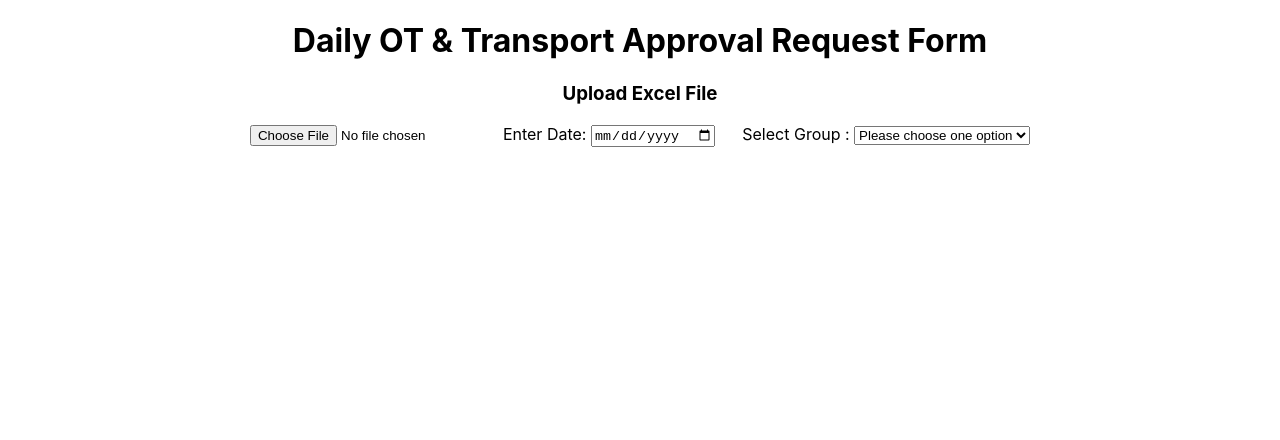
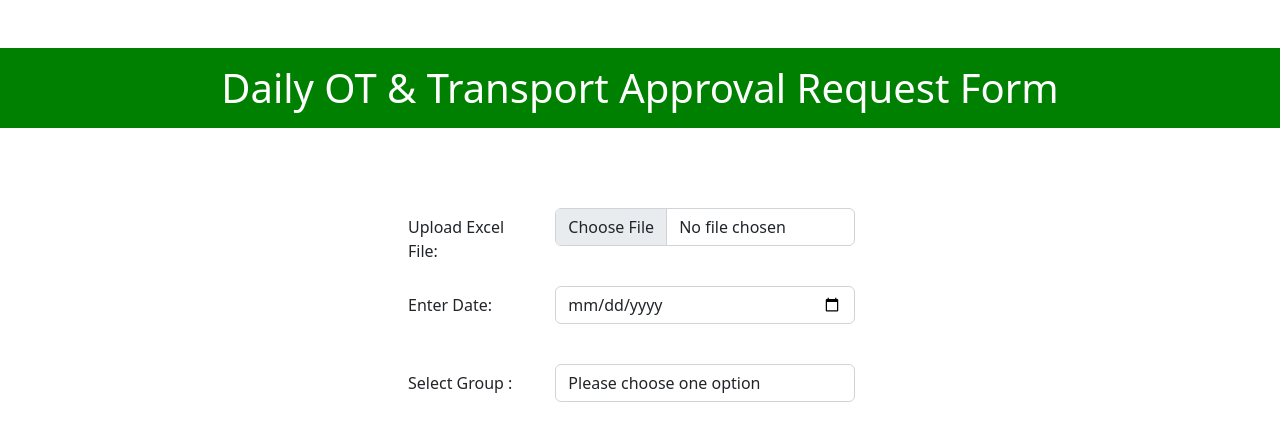
Before and after one commit to pasinduVfortude/Daily-OT-and-Transport-Approval-Request-Form-Tool, a React (Create React App) app: page / in a window 1280 px wide. Shown: the top 440 px of the page. Built offline with nearby package versions, Linux system fonts and the light colour scheme.

Commit message:
Stylings added

```diff
--- a/package.json
+++ b/package.json
@@ -7,6 +7,7 @@
     "@testing-library/react": "^13.4.0",
     "@testing-library/user-event": "^13.5.0",
     "axios": "^1.3.3",
+    "bootstrap": "^5.2.3",
     "react": "^18.2.0",
     "react-dom": "^18.2.0",
     "react-redux": "^8.0.5",
--- a/src/App.css
+++ b/src/App.css
@@ -62,11 +62,10 @@ padding-left: 10px;
 }
 
 .table tr:hover{
-  background-color: darkgray;
+  background-color: rgb(49, 231, 119);
   color: white;
 }
 
-.h1{
-  background-color: black;
-  color: white;
+select{
+  width: 300px;
 }
--- a/src/App.js
+++ b/src/App.js
@@ -1,4 +1,6 @@
 import React, { useEffect, useState } from "react";
+import 'bootstrap/dist/css/bootstrap.css';
+
 import "./App.css";
 import * as XLSX from "xlsx";
 import axios from "axios";
@@ -11,9 +13,9 @@ function App() {
   const [empList, setEmpList] = useState([]); //all selected employees
   const [isUploaded, setIsUploaded] = useState(false) //wheck wheather the file is uploaded or not
   const [sheets, setSheets] = useState([])
-  const [jsonObj, setJsonObj] = useState([])
+  const [jsonObj, setJsonObj] = useState([]) //json array of selected supervisors
   const [selectedTeam, setSelectedTeam] = useState()
-  const [formData, setFormData] = useState(
+  const [formData, setFormData] = useState( //all data
     {
       date: "",
       team: "",
@@ -128,6 +130,7 @@ function App() {
           })
             .then((response) => {
               console.log("step5");
+              alert("Successfully submitted!")
               console.log(response);
             });
         }
@@ -146,23 +149,26 @@ function App() {
         {isUploaded === true && date !== '' && team !== '' ? (
           <div>
             <form onSubmit={SubmitList}>
-              <h1>Daily OT & Transport Approval Request Form</h1>
-              <h4>Date: {date}&nbsp;&nbsp;&nbsp;&nbsp;&nbsp;&nbsp;&nbsp;&nbsp;&nbsp;&nbsp;&nbsp;&nbsp; Team: {team}</h4>
-              <h3>පහත සඳහන් කාල සීමාව තුලදී අතිකාල සේවයේ යෙදීමට අපගේ කැමැත්ත ප්‍රකාශ කර සිටිමු. </h3>
-              <table className="table">
+            <div style={{backgroundColor:"green", color:"white", height:"5rem", textAlign:"center", verticalAlign:"center"}}>
+              <h1 style={{marginTop:"1rem",paddingTop:"1rem"}}>Daily OT & Transport Approval Request Form</h1>
+            </div>
+              <h4 style={{marginTop:"1rem"}}>Date: {date}&nbsp;&nbsp;&nbsp;&nbsp;&nbsp;&nbsp;&nbsp;&nbsp;&nbsp;&nbsp;&nbsp;&nbsp; Team: {team}</h4>
+              <h5 style={{marginTop:"2rem",border:"red 2px solid",paddingTop:"8px", paddingBottom:"8px"}} className="h4">පහත සඳහන් කාල සීමාව තුලදී අතිකාල සේවයේ යෙදීමට අපගේ කැමැත්ත ප්‍රකාශ කර සිටිමු. </h5>
+              <table  style={{marginTop:"2rem"}} className="table">
                 <thead>
-                  <tr>
-                    <th>Employee#</th>
-                    <th>EPF#</th>
-                    <th>Gender</th>
-                    <th>Calling Name</th>
-                    <th>From</th>
-                    <th>To</th>
-                    <th>Transport</th>
-                    <th>Remarks</th>
-                    <th>Agree</th>
+                  <tr style={{fontFamily:"sans-serif",fontSize:"18px"}}>
+                    <th scope="col">Employee#</th>
+                    <th scope="col">EPF#</th>
+                    <th scope="col">Gender</th>
+                    <th scope="col">Calling Name</th>
+                    <th scope="col">From</th>
+                    <th scope="col">To</th>
+                    <th scope="col">Transport</th>
+                    <th scope="col">Remarks</th>
+                    <th scope="col">Agree</th>
                   </tr>
                 </thead>
+                <tbody>
                 {/* Maps employee data that comes from Items(Excelsheet data) */}
                 {items.map((d) => {
 
@@ -177,6 +183,7 @@ function App() {
                       <td>{d.Transport}</td>
                       <td>{d.Remarks}</td>
                       <td><input type="checkbox"
+                        className="form-check-input"
                         name="employees"
                         // value={{"Employee" : d.Employee, "EPF" : d.EPF}}
                         value={[...Object.entries(d)]}
@@ -187,40 +194,54 @@ function App() {
                   )
                 }
                 )}
-                <tbody>
+
                 </tbody>
               </table>
-              <button id="SubmitBtn" type="submit"> Submit</button>
+              <button id="SubmitBtn" type="submit" className="btn btn-success btn-lg" style={{width:"180px",height:"50px",marginBottom:"20px"}}>Submit</button>
             </form>
           </div>
         ) : (
           // Following part will visible to users initially
           <div>
-            <h1>Daily OT & Transport Approval Request Form</h1>
-            <h3>Upload Excel File</h3>
-            <div>
+            <div style={{backgroundColor:"green", color:"white", height:"5rem", textAlign:"center", verticalAlign:"center"}}>
+              <h1 style={{marginTop:"3rem",paddingTop:"1rem"}}>Daily OT & Transport Approval Request Form</h1>
+            </div>
+            <div className="row justify-content-md-center" style={{marginLeft:"30%",marginTop:"5rem"}}>
               {/* upload file */}
+              <div className="row mb-3">
+                <label className="col-sm-2 col-form-label" style={{textAlign:"left"}}>Upload Excel File: </label>
+                <div className="col-sm-10">
                   <input
-                className="inputFile"
+                    className="form-control input-small"
+                    style={{width:"300px"}}
                     type="file"
                     onChange={(e) => {
                       const file = e.target.files[0];
                       readExcel(file);
                     }}
                   />
-
+                </div>
+              </div>
+              <div className="row mb-3">
               {/* select date */}
-              <label>Enter Date: </label>
+                <label className="col-sm-2 col-form-label" style={{textAlign:"left"}}>Enter Date: </label>
+                <div className="col-sm-10">
                   <input
+                    className="form-control input-small"
+                    style={{width:"300px"}}
                     type="date"
                     onChange={(e) => setDate(e.target.value)}
                   />
+                </div>
+              </div>
 
               &nbsp;&nbsp;&nbsp;&nbsp;&nbsp;&nbsp;
+
               {/* select group */}
-              <label>Select Group : </label>
-
-              <select onChange={onOptionChangeHandler}>
+              <div className="row mb-3">
+                <label className="col-sm-2 col-form-label" style={{textAlign:"left"}}>Select Group : </label>
+                <div className="col-sm-10">
+                  <select className="form-control input-small" style={{width:"300px"}} id="specificSizeSelect" aria-label="Default select example" onChange={onOptionChangeHandler}>
                     <option>Please choose one option</option>
                     {options.map((option, index) => {
                       return <option key={index} >
@@ -228,7 +249,8 @@ function App() {
                       </option>
                     })}
                   </select>
-
+                </div>
+              </div>
             </div>
           </div>
         )}
```
Also changed, not shown: 1 other file (tests, documents, lock files or other folders). Lines whose indentation alone changed are shown as unchanged.
